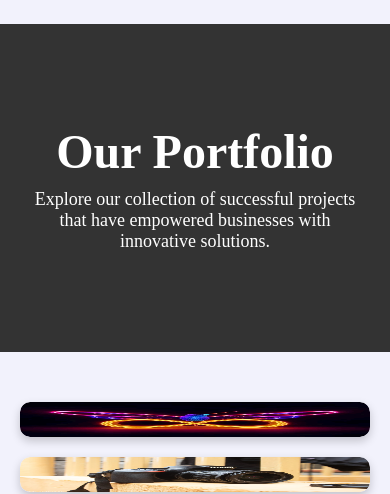
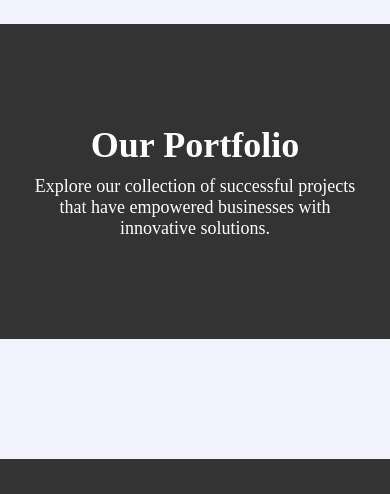
Before and after one commit to Anthony-019/AlphaCode-Solutions, a plain HTML site: page index.html in a window 390 px wide. Shown: the part 5920-6414 px from the top of the page. Drawn offline with Linux system fonts and the light colour scheme.

Commit message:
Update responsive.css

```diff
--- a/css/responsive.css
+++ b/css/responsive.css
@@ -125,6 +125,27 @@
         padding: 20px 10px;
     }
 }
+/* Media Queries for Responsiveness TESTIMONIALS*/
+@media (max-width: 768px) {
+    .portfolio-hero h1 {
+        font-size: 36px;
+    }
+
+    .portfolio-gallery {
+        height: 120px;
+    }
+
+    .portfolio-item {
+        width: 90%;
+    }
+    .portfolio-item img{
+
+    }
+}
+
+@media (max-width: 480px) {
+
+}
 
 /* Media Queries for Responsiveness TESTIMONIALS*/
 @media (max-width: 768px) {
```
